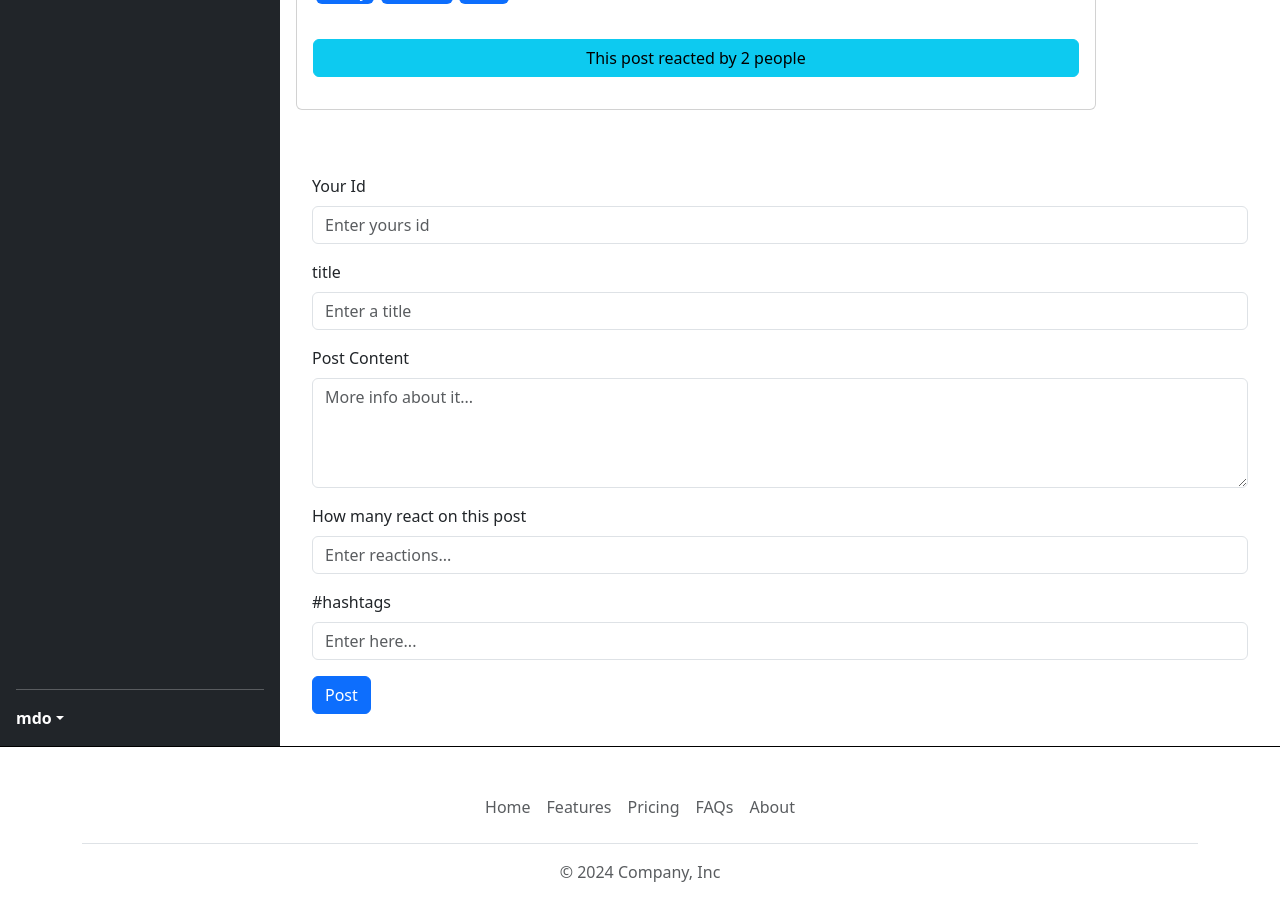
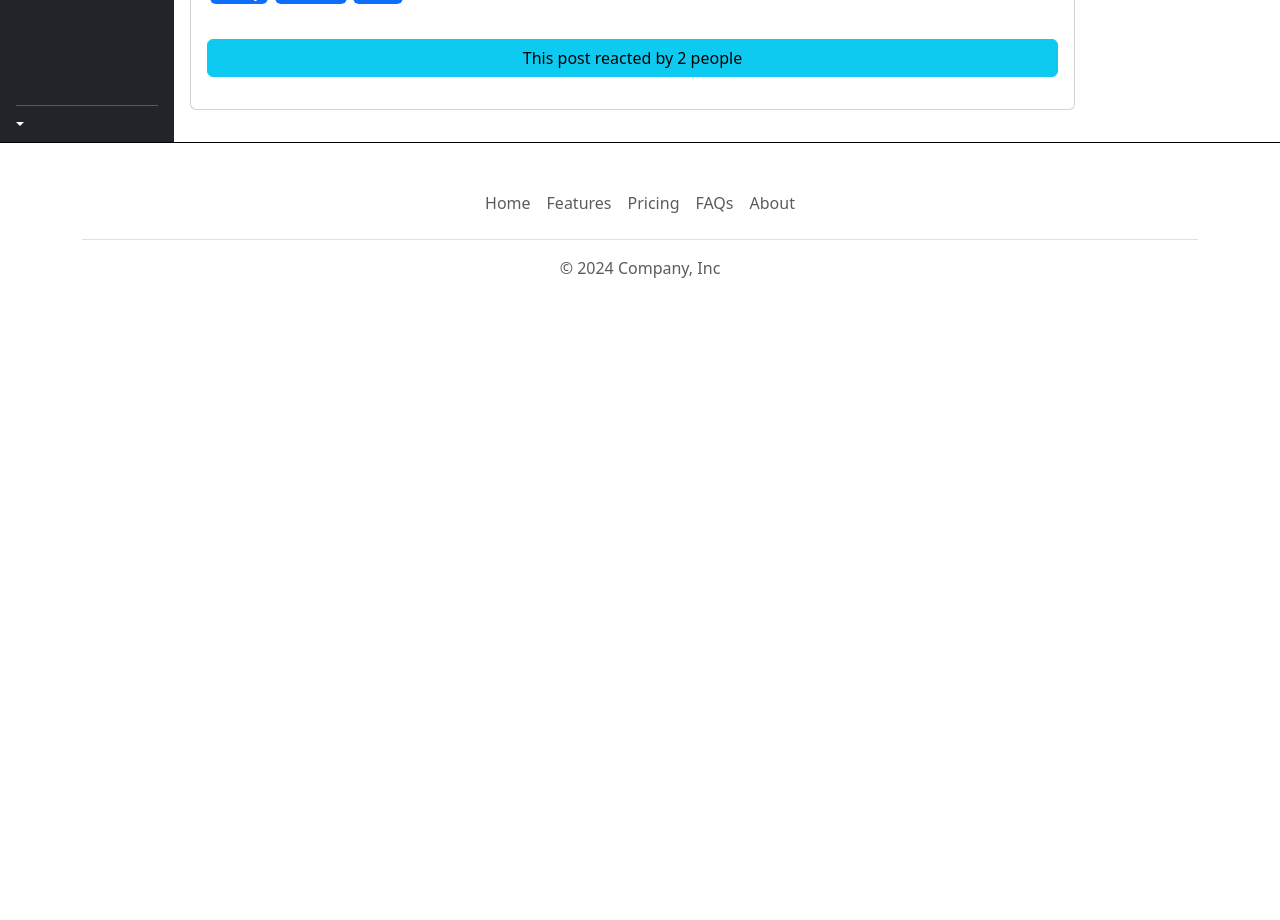
Before and after one commit to tech-deepakk/Social-Thought-App, a React (Vite) app: page / in a window 1280 px wide. Shown: the part 860-1780 px from the top of the page. After the commit the page ends 1196 px from the top, so only its background shows below. Built offline with nearby package versions, Linux system fonts and the light colour scheme.

Commit message:
make sidebar functional to show post and create post by using react hook  useState

```diff
--- a/src/App.jsx
+++ b/src/App.jsx
@@ -3,15 +3,21 @@ import Footer from "./components/Footer";
 import SideBar from "./components/SideBar";
 import PostList from "./components/PostList";
 import CreatePost from "./components/CreatePost";
+import { useState } from "react";
 function App() {
+  const [selectTab, setSelectTab] = useState("Home");
+
   return (
     <>
       <div className="main-container">
-        <SideBar></SideBar>
+        <SideBar selectTab={selectTab} setSelectTab={setSelectTab}></SideBar>
         <div className="contant-container">
           <Header></Header>
-          <PostList></PostList>
-          <CreatePost> </CreatePost>
+          {selectTab == "Home" ? (
+            <PostList></PostList>
+          ) : (
+            <CreatePost> </CreatePost>
+          )}
         </div>
       </div>
       <Footer></Footer>
--- a/src/components/SideBar.jsx
+++ b/src/components/SideBar.jsx
@@ -1,9 +1,6 @@
-function SideBar() {
+function SideBar({ selectTab, setSelectTab }) {
   return (
-    <div
-      className="d-flex flex-column flex-shrink-0 p-3 text-bg-dark"
-      style={{ width: "280px" }}
-    >
+    <div className="d-flex flex-column flex-shrink-0 p-3 text-bg-dark slidebar-container">
       <a
         href="/"
         className="d-flex align-items-center mb-3 mb-md-0 me-md-auto text-white text-decoration-none"
@@ -15,16 +12,25 @@ function SideBar() {
       </a>
       <hr />
       <ul className="nav nav-pills flex-column mb-auto">
-        <li className="nav-item">
-          <a href="#" className="nav-link active" aria-current="page">
+        <li className="nav-item" onClick={() => setSelectTab("Home")}>
+          <a
+            href="#"
+            className={`nav-link ${selectTab == "Home" && "active"} text-white`}
+            aria-current="page"
+          >
             <svg className="bi pe-none me-2" width="16" height="16">
               <use xlinkHref="#home"></use>
             </svg>
             Home
           </a>
         </li>
-        <li>
-          <a href="#" className="nav-link text-white">
+        <li onClick={() => setSelectTab("Create Post")}>
+          <a
+            href="#"
+            className={`nav-link ${
+              selectTab == "Create Post" && "active"
+            } text-white`}
+          >
             <svg className="bi pe-none me-2" width="16" height="16">
               <use xlinkHref="#speedometer2"></use>
             </svg>
@@ -39,9 +45,7 @@ function SideBar() {
           className="d-flex align-items-center text-white text-decoration-none dropdown-toggle"
           data-bs-toggle="dropdown"
           aria-expanded="false"
-        >
-          <strong>mdo</strong>
-        </a>
+        ></a>
         <ul className="dropdown-menu dropdown-menu-dark text-small shadow">
           <li>
             <a className="dropdown-item" href="#">
```
